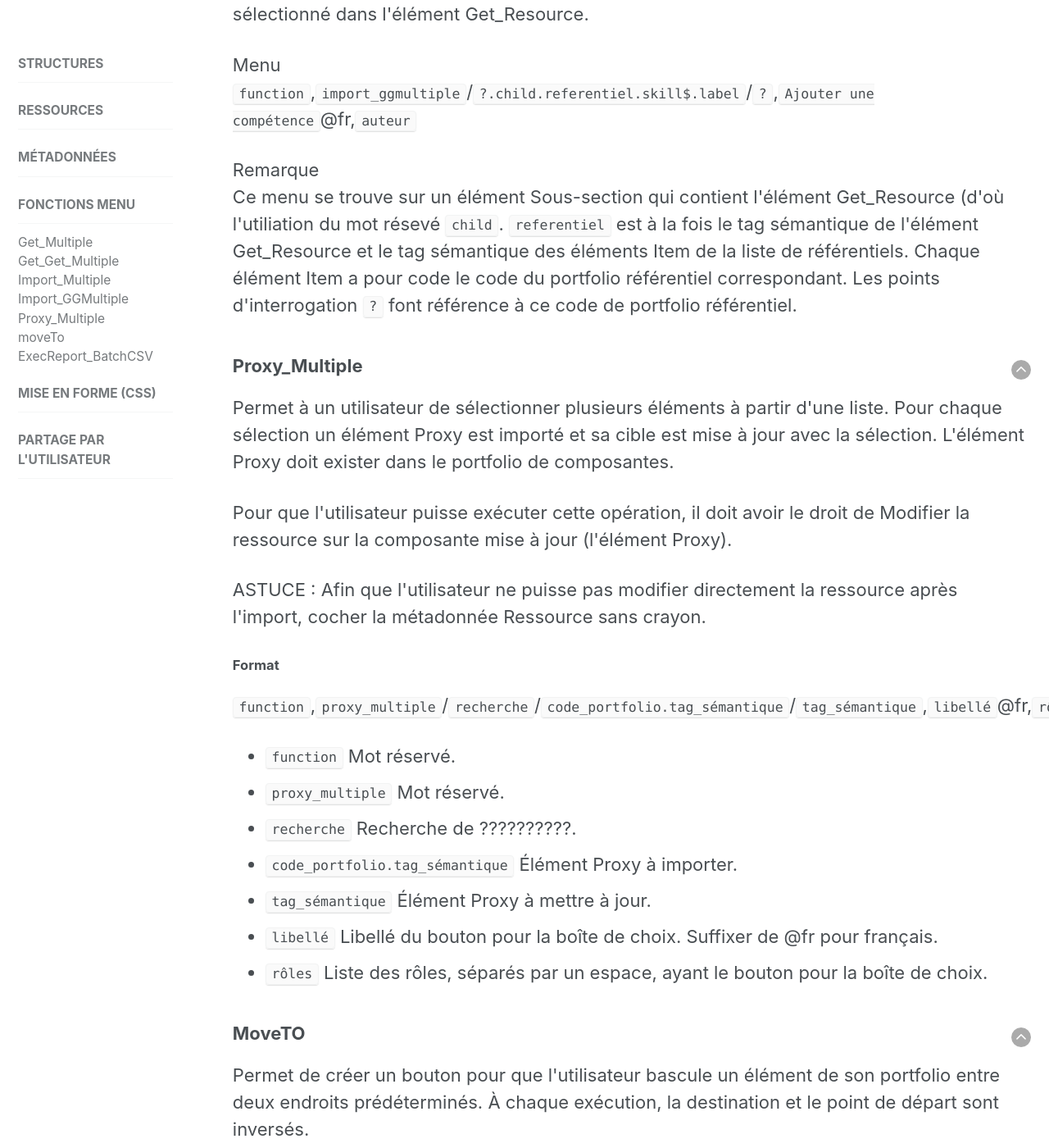
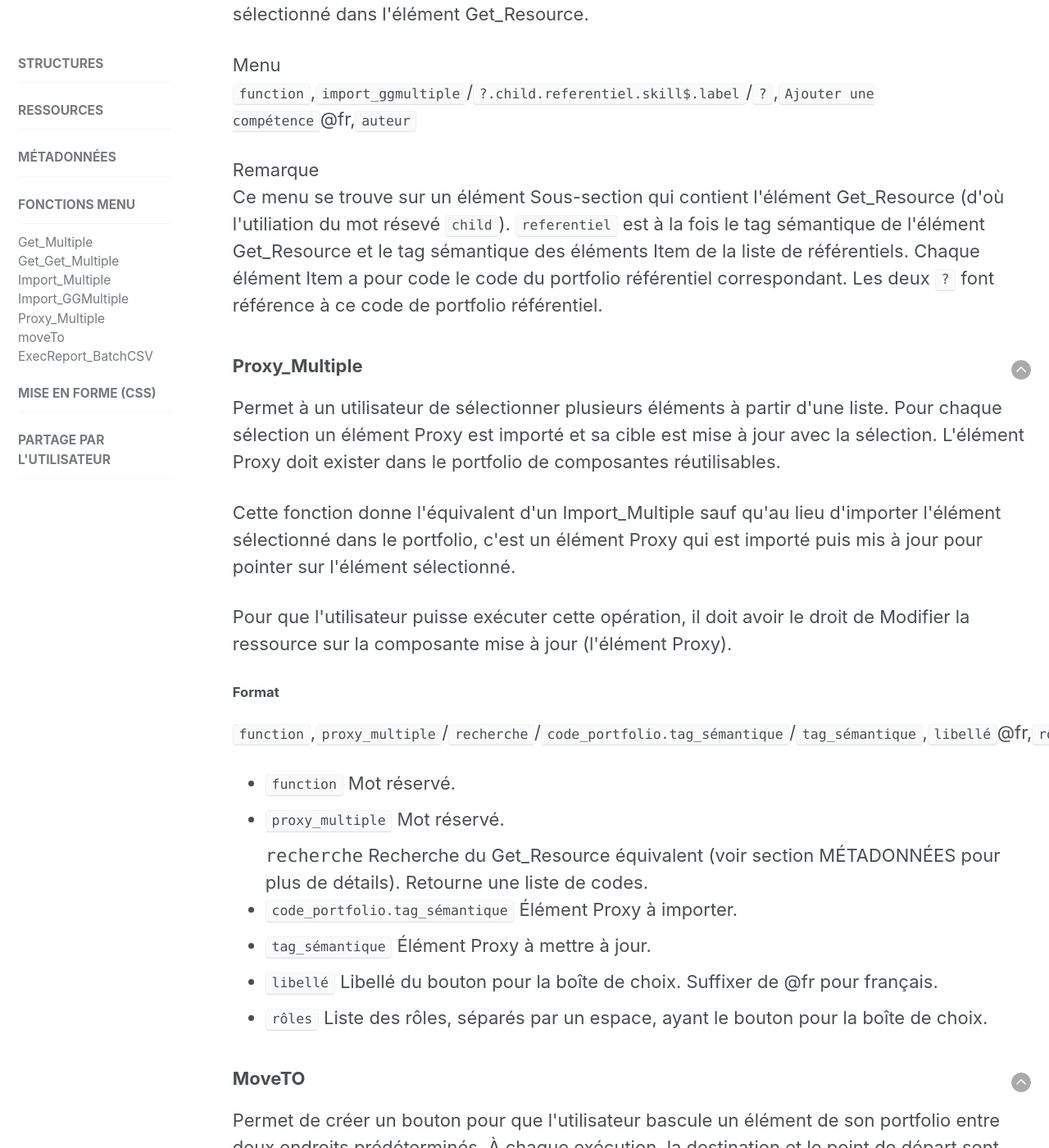
Before and after one commit to karutaproject/karuta-frontend-documentation, a Jekyll site: the page built from _pages/functions_fr.html, in a window 1280 px wide and 1400 px high, scrolled down 4579 px. Shown: the whole window at 82% size. Built offline with Jekyll 4.4.1, drawn with Linux system fonts in a browser that asks for light colours; some of the changed text lies outside the part shown.

Commit message:
corrections

```diff
--- a/_pages/functions_fr.html
+++ b/_pages/functions_fr.html
@@ -72,7 +72,7 @@
 	<p>
 		Équivalent à la fonction précédente, sauf que les choix aux utilisateurs sont restreints par la
 		sélection dans un élément parent. Il s'agit du même principe que pour l'élément Get_Get_Resource
-		(voir section <a href='../resources_fr#getGetResource/'>RESSOURCES</a> pour plus de détails).
+		(voir section <a href='../resources_fr/#getGetResource'>RESSOURCES</a> pour plus de détails).
 	</p>
 	<h4>Format</h4>
 	<p>
@@ -209,10 +209,10 @@
 	<p>
 		Remarque<br>
 		Ce menu se trouve sur un élément Sous-section qui contient l'élément Get_Resource (d'où l'utiliation
-		du mot résevé <code>child</code>. <code>referentiel</code> est à la fois le tag sémantique de
+		du mot résevé <code>child</code>). <code>referentiel</code> est à la fois le tag sémantique de
 		l'élément Get_Resource et le tag sémantique des éléments Item de la liste de référentiels. Chaque
-	   	élément Item a pour code le code du portfolio référentiel correspondant. Les points d'interrogation
-	   	<code>?</code> font référence à ce code de portfolio référentiel.
+	   	élément Item a pour code le code du portfolio référentiel correspondant. Les deux <code>?</code>
+	   	font référence à ce code de portfolio référentiel.
 	</p>
 </article>
 
@@ -222,17 +222,17 @@
 	<p>
 		Permet à un utilisateur de sélectionner plusieurs éléments à partir d'une liste. Pour chaque
 		sélection un élément Proxy est importé et sa cible est mise à jour avec la sélection. L'élément
-		Proxy doit exister dans le portfolio de composantes.
+		Proxy doit exister dans le portfolio de composantes réutilisables.
+	</p>
+	<p>
+		Cette fonction donne l'équivalent d'un Import_Multiple sauf qu'au lieu d'importer l'élément
+		sélectionné dans le portfolio, c'est un élément Proxy qui est importé puis mis à jour pour
+		pointer sur l'élément sélectionné.
 	</p>
 	<p>
 		Pour que l'utilisateur puisse exécuter cette opération, il doit avoir le droit de Modifier la
 		ressource sur la composante mise à jour (l'élément Proxy).
 	</p>
-	<p>
-		ASTUCE&nbsp;: Afin que l'utilisateur ne puisse pas modifier directement la ressource
-		après l'import, cocher la métadonnée Ressource sans crayon.
-	</p>
-
 	<h4>Format</h4>
 	<p>
 		<code>function</code>,<code>proxy_multiple</code>/<code>recherche</code>/<code>code_portfolio.tag_sémantique</code>/<code>tag_sémantique</code>,<code>libellé</code>@fr,<code>rôles</code>
@@ -240,8 +240,9 @@
 	<ul>
 		<li><code>function</code> Mot réservé.</li>
 		<li><code>proxy_multiple</code> Mot réservé.</li>
-		<li>
-			<code>recherche</code> Recherche de ??????????.
+			<code>recherche</code> Recherche du Get_Resource équivalent (voir section
+			<a href='../metadata_fr/#query'>MÉTADONNÉES</a> pour plus de détails). Retourne une liste
+			de codes.
 		</li>
 		<li><code>code_portfolio.tag_sémantique</code> Élément Proxy à importer.</li>
 		<li>
@@ -257,8 +258,6 @@
 		</li>
 	</ul>
 </article>
-
-
 
 <article>
 	<a style='float:right' href='#top'><img src='../assets/img/arrow-up.png'/></a>
@@ -289,17 +288,34 @@
 	<a style='float:right' href='#top'><img src='../assets/img/arrow-up.png'/></a>
 	<h3 id='execReport_BatchCSV'>ExecReport_BatchCSV</h3>
 	<p>
-		Cette fonction permet*********************RENDUE ICI**************************************
-		Un script de  d'exécuter un rapport, d'en obtenir la sortie dans un fichier CVS temporaire
-		plutôt qu'en affichage à l'écran
+		Cette fonction exécute un script de rapport sur les données du portfolio courant, construit avec
+		les données résultantes un fichier CSV temporaire, puis fournit ce fichier en entrée à un script
+		de batch.
 	</p>
 	<p>
-		NOTE&nbsp;: À utiliser en combinaison avec les éléments de <a href='../report_fr/'>Rapport</a>
-		<code>Ligne CSV</code> et <code>Valeur CSV</code>.
+		Ceci permet par exemple d'utiliser un portfolio pour la gestion des comptes utilisateurs et
+		portfolios à créer, sans créer à la main de fichier CSV.
+	</p>
+	<p>
+		Pour ce faire, le script de rapport, au lieu de faire de l'affichage à l'écran, doit écrire dans
+		un fichier CSV. Ceci est permis par les éléments <code>Ligne CSV</code> et <code>Valeur CSV</code>
+		(voir la section <a href='../report_fr/#commandesCSV'>Commandes CSV de Rapport</a> pour plus de
+		détails.)
+	</p>
+	<p>
+		NOTE&nbsp;: Le fichier CSV n'est pas conservé.
 	</p>
 	<h4>Format</h4>
 	<p>
+		<code>function</code>,<code>execReport_BatchCSV</code>/<code>code_rapport</code>,<code>libellé</code>@fr,<code>rôles</code>
 	</p>
 	<ul>
+		<li><code>function</code> Mot réservé.</li>
+		<li><code>execReport_BatchCSV</code> Mot réservé.</li>
+		<li>
+			<code>code_rapport</code> Code du portfolio script de rapport.
+		</li>
+		<li><code>libellé</code> Libellé du bouton pour la bascule. Suffixer de @fr pour français.</li>
+		<li><code>rôles</code> Liste des rôles, séparés par un espace, ayant le bouton.</li>
 	</ul>
 </article>
--- a/_pages/report_fr.html
+++ b/_pages/report_fr.html
@@ -769,7 +769,8 @@
 <h2 id='commandesCSV'>Commandes CSV</h2>
 
 <p>
-	Les commandes CSV sont utilisées avec la fonction execReport_BatchCSV. Cette fonction permet de créer en
+	Les commandes CSV sont utilisées avec la fonction de menu execReport_BatchCSV (voir
+	<a href='../functions_fr/'>FONCTIONS MENU</a>. Cette fonction permet de créer en
 	mémoire un fichier CSV temporaire qui est passé en paramètre à un batch. Autrement dit, un fichier CSV est
 	construit à partir d'un portfolio puis fournit à un script de batch. Une fois la fonction exécutée le fichier
 	n'est pas conservé.
```
Also changed, not shown: other parts of _pages/functions_fr.html (+1 -1 lines).
